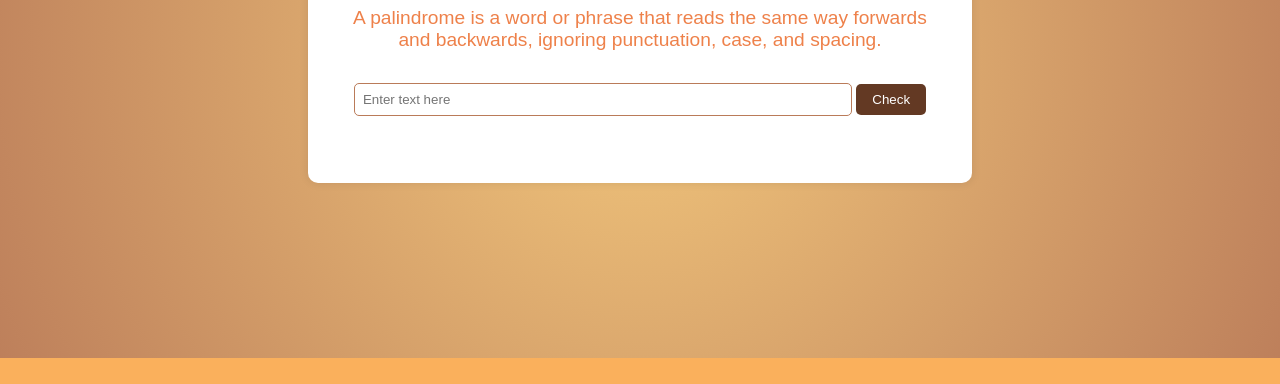
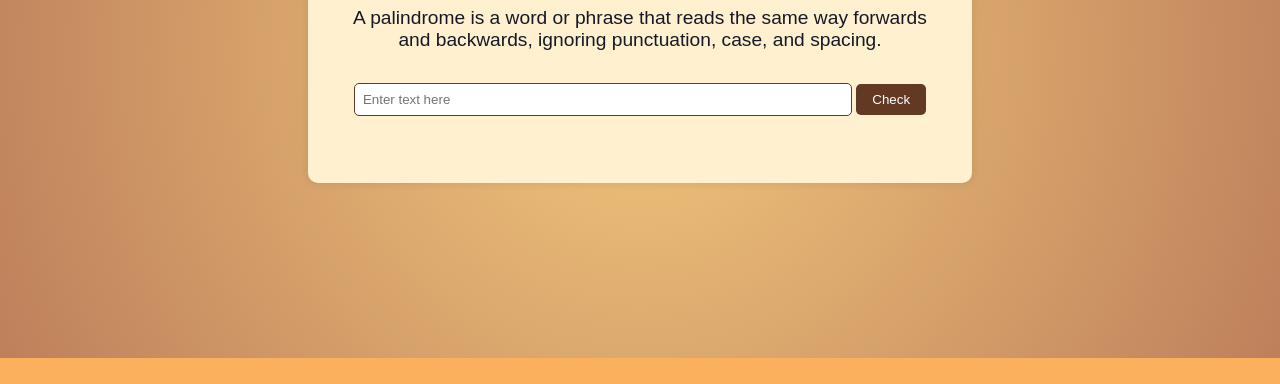
Before and after one commit to laraandrew/fcc-palindrome-checker, a plain HTML site: page index.html in a window 1280 px wide. Shown: the part 345-729 px from the top of the page. Drawn offline with Linux system fonts and the light colour scheme.

Commit message:
changed around css variables, easy to improve later

```diff
--- a/styles.css
+++ b/styles.css
@@ -1,21 +1,18 @@
 :root {
-    --color1: #f2c77c;
-    --color2: #fab05c;
-    --color3: #ba7b59;
-    --color4: #633923;
-    --color5: #ee814a;
-    --dark-color1: #b28e5b;
-    --dark-color2: #b27f4b;
-    --dark-color3: #8a5e44;
-    --dark-color4: #4a2a1b;
-    --dark-color5: #b35936;
-    --black: #000000;
-    --white: #ffffff;
+    --gradient-1: #f2c77c;
+    --gradient-2: #ba7b59;
+    --footer: #fab05c;
+    --light-brown: #633923;
+    --light-orange: #ee814a;
+    --result: #af3aee;
+    --dark-brown: #4a2a1b;
+    --black: #161925;
+    --white: #FFF1D0;
 }
 
 body {
     font-family: 'Poppins', sans-serif;
-    background: radial-gradient(circle, var(--color1), var(--color3));
+    background: radial-gradient(circle, var(--gradient-1), var(--gradient-2));
     display: flex;
     justify-content: center;
     align-items: center;
@@ -35,11 +32,11 @@ body {
 }
 
 h1 {
-    color: var(--color4);
+    color: var(--light-brown);
 }
 
 .description {
-    color: var(--color5);
+    color: var(--black);
     margin-bottom: 1rem;
 }
 
@@ -47,39 +44,38 @@ input {
     padding: 0.5rem;
     width: 80%;
     margin: 1rem 0;
-    border: 1px solid var(--color3);
+    border: 1px solid var(--light-brown);
     border-radius: 5px;
 }
 
 button {
     padding: 0.5rem 1rem;
-    background-color: var(--color4);
-    color: var(--white);
+    background-color: var(--light-brown);
+    color: white;
     border: none;
     border-radius: 5px;
     cursor: pointer;
 }
 
 button:hover {
-    background-color: var(--color5);
+    background-color: var(--light-orange);
 }
 
 p {
     margin-top: 1rem;
     font-size: 1.2rem;
-    color: var(--dark-color2);
 }
 
 #result {
-    color: var(--dark-color3);
+    color: var(--result);
 }
 
-#generated-palindromes {
-    color: var(--dark-color4);
+#generated-palindromes, p{
+    color: var(--dark-brown);
 }
 
 footer {
-    background-color: var(--color2);
+    background-color: var(--footer);
     width: 100%;
     text-align: center;
     padding: 1rem 0;
```
